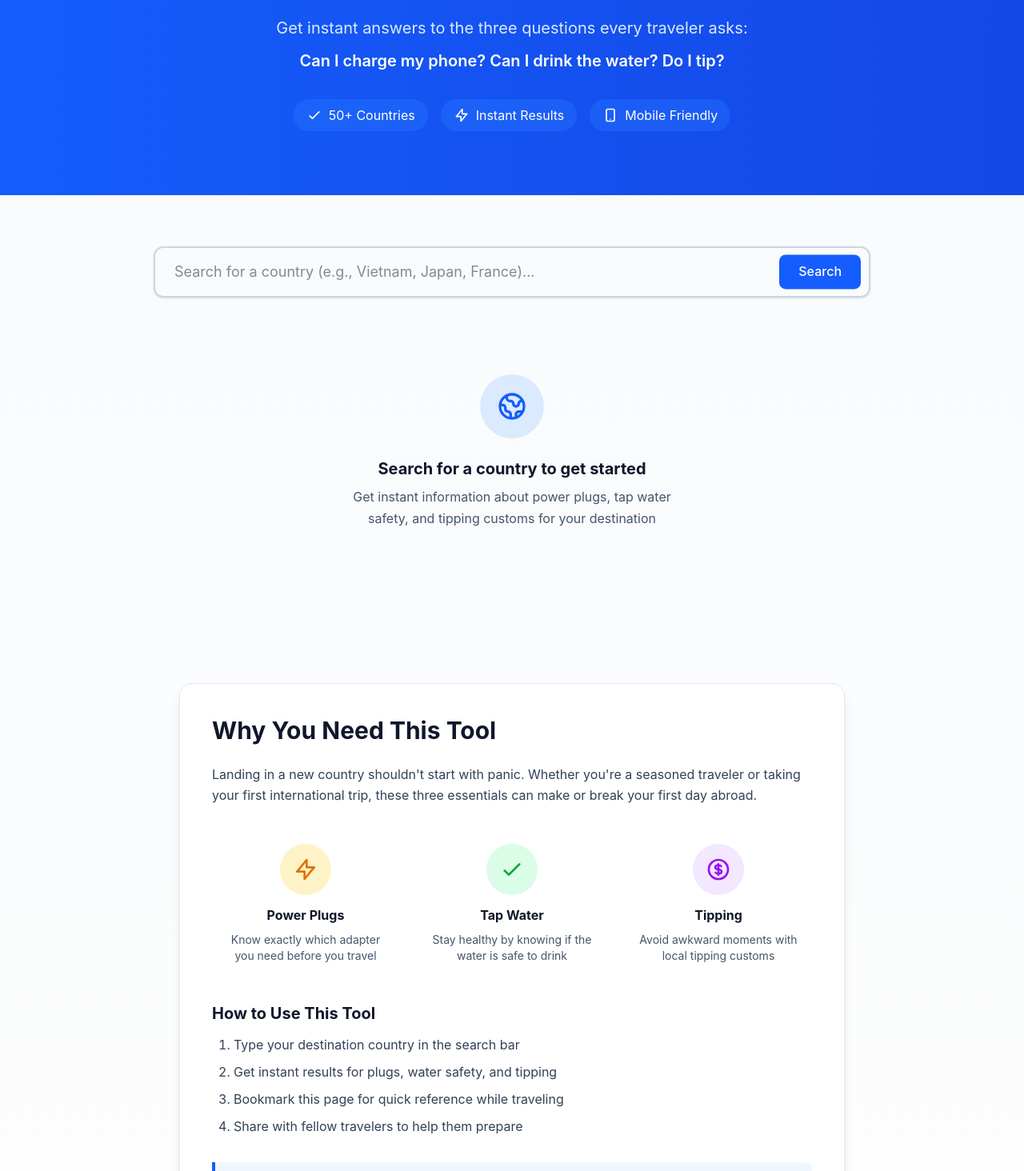
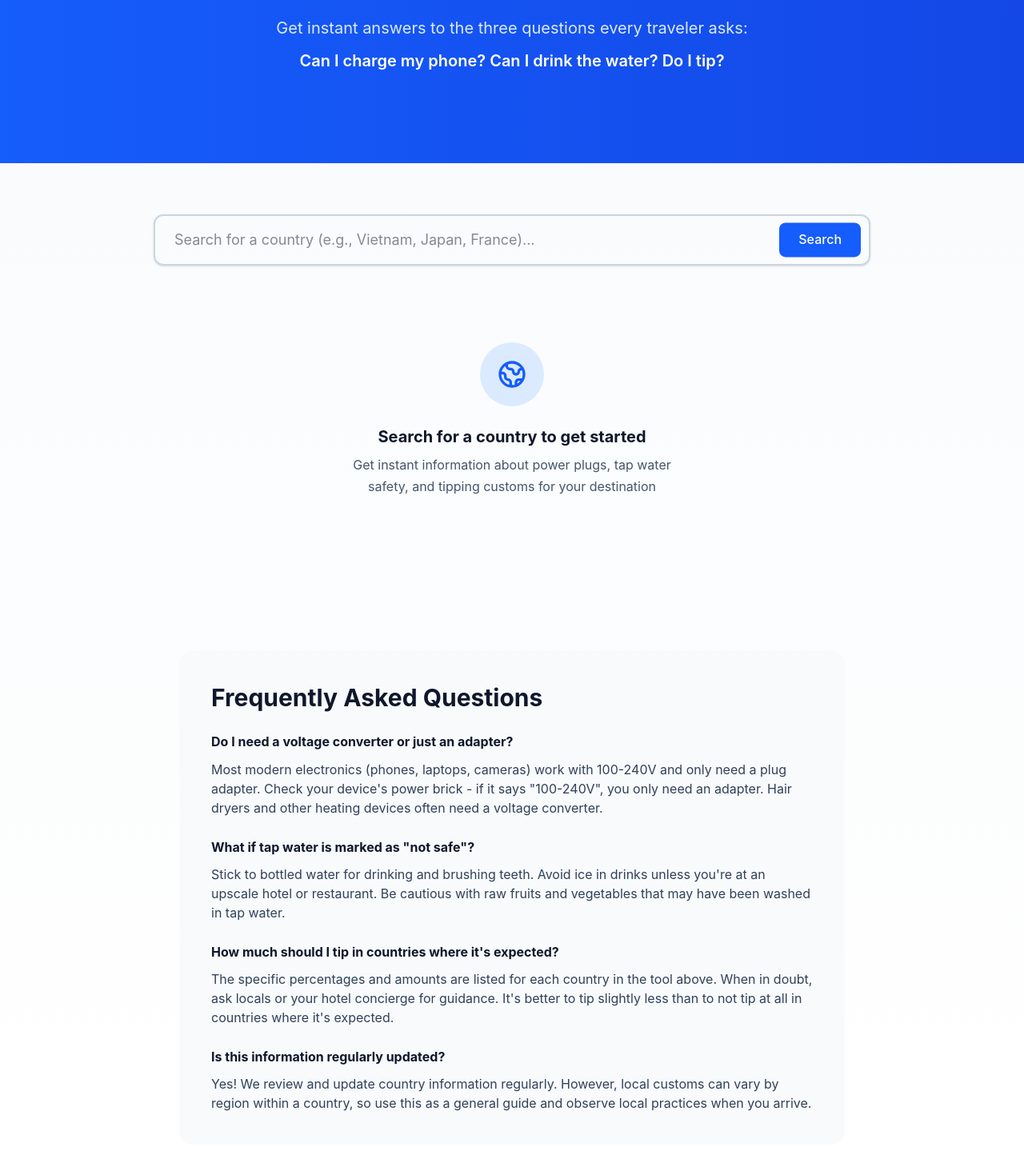
Before and after one commit to bansalmanik/travel-website, a Next.js app: page /travel-essentials in a window 1280 px wide. Shown: the part 226-1690 px from the top of the page at 80% size. Built offline with nearby package versions, Linux system fonts and the light colour scheme.

Commit message:
refactored travel essential page

```diff
--- a/app/components/TravelEssentialsPromo.tsx
+++ b/app/components/TravelEssentialsPromo.tsx
@@ -21,26 +21,6 @@ export function TravelEssentialsPromo() {
           Can I charge my phone? Can I drink the water? Do I tip?
         </p>
 
-        <div className="flex flex-wrap gap-3 mb-6">
-          <div className="flex items-center gap-2 text-sm bg-blue-500/30 px-3 py-1.5 rounded-full">
-            <svg className="w-4 h-4" fill="none" stroke="currentColor" viewBox="0 0 24 24">
-              <path strokeLinecap="round" strokeLinejoin="round" strokeWidth={2} d="M5 13l4 4L19 7" />
-            </svg>
-            <span>50+ Countries</span>
-          </div>
-          <div className="flex items-center gap-2 text-sm bg-blue-500/30 px-3 py-1.5 rounded-full">
-            <svg className="w-4 h-4" fill="none" stroke="currentColor" viewBox="0 0 24 24">
-              <path strokeLinecap="round" strokeLinejoin="round" strokeWidth={2} d="M13 10V3L4 14h7v7l9-11h-7z" />
-            </svg>
-            <span>Instant Results</span>
-          </div>
-          <div className="flex items-center gap-2 text-sm bg-blue-500/30 px-3 py-1.5 rounded-full">
-            <svg className="w-4 h-4" fill="none" stroke="currentColor" viewBox="0 0 24 24">
-              <path strokeLinecap="round" strokeLinejoin="round" strokeWidth={2} d="M12 18h.01M8 21h8a2 2 0 002-2V5a2 2 0 00-2-2H8a2 2 0 00-2 2v14a2 2 0 002 2z" />
-            </svg>
-            <span>Mobile Friendly</span>
-          </div>
-        </div>
 
         <Link
           href="/travel-essentials"
--- a/app/travel-essentials/page.tsx
+++ b/app/travel-essentials/page.tsx
@@ -97,26 +97,6 @@ export default function TravelEssentialsPage() {
                   Can I charge my phone? Can I drink the water? Do I tip?
                 </span>
               </p>
-              <div className="flex flex-wrap justify-center gap-4 text-sm sm:text-base">
-                <div className="flex items-center gap-2 bg-blue-500/30 px-4 py-2 rounded-full">
-                  <svg className="w-5 h-5" fill="none" stroke="currentColor" viewBox="0 0 24 24">
-                    <path strokeLinecap="round" strokeLinejoin="round" strokeWidth={2} d="M5 13l4 4L19 7" />
-                  </svg>
-                  <span>50+ Countries</span>
-                </div>
-                <div className="flex items-center gap-2 bg-blue-500/30 px-4 py-2 rounded-full">
-                  <svg className="w-5 h-5" fill="none" stroke="currentColor" viewBox="0 0 24 24">
-                    <path strokeLinecap="round" strokeLinejoin="round" strokeWidth={2} d="M13 10V3L4 14h7v7l9-11h-7z" />
-                  </svg>
-                  <span>Instant Results</span>
-                </div>
-                <div className="flex items-center gap-2 bg-blue-500/30 px-4 py-2 rounded-full">
-                  <svg className="w-5 h-5" fill="none" stroke="currentColor" viewBox="0 0 24 24">
-                    <path strokeLinecap="round" strokeLinejoin="round" strokeWidth={2} d="M12 18h.01M8 21h8a2 2 0 002-2V5a2 2 0 00-2-2H8a2 2 0 00-2 2v14a2 2 0 002 2z" />
-                  </svg>
-                  <span>Mobile Friendly</span>
-                </div>
-              </div>
             </div>
           </div>
         </div>
@@ -126,77 +106,6 @@ export default function TravelEssentialsPage() {
           <TravelEssentialsWidget data={data} />
         </div>
 
-        {/* Info Section */}
-        <div className="max-w-4xl mx-auto px-4 sm:px-6 lg:px-8 py-8 sm:py-12 lg:py-16">
-          <div className="bg-white rounded-2xl shadow-lg border border-slate-200 p-6 sm:p-8 lg:p-10">
-            <h2 className="text-2xl sm:text-3xl font-bold text-slate-900 mb-6">
-              Why You Need This Tool
-            </h2>
-
-            <div className="space-y-6 text-slate-700 leading-relaxed">
-              <p>
-                Landing in a new country shouldn't start with panic. Whether you're a seasoned traveler or taking your first international trip,
-                these three essentials can make or break your first day abroad.
-              </p>
-
-              <div className="grid sm:grid-cols-3 gap-6 my-8">
-                <div className="text-center p-4">
-                  <div className="w-16 h-16 bg-amber-100 rounded-full flex items-center justify-center mx-auto mb-3">
-                    <svg className="w-8 h-8 text-amber-600" fill="none" stroke="currentColor" viewBox="0 0 24 24">
-                      <path strokeLinecap="round" strokeLinejoin="round" strokeWidth={2} d="M13 10V3L4 14h7v7l9-11h-7z" />
-                    </svg>
-                  </div>
-                  <h3 className="font-bold text-slate-900 mb-2">Power Plugs</h3>
-                  <p className="text-sm text-slate-600">
-                    Know exactly which adapter you need before you travel
-                  </p>
-                </div>
-
-                <div className="text-center p-4">
-                  <div className="w-16 h-16 bg-green-100 rounded-full flex items-center justify-center mx-auto mb-3">
-                    <svg className="w-8 h-8 text-green-600" fill="none" stroke="currentColor" viewBox="0 0 24 24">
-                      <path strokeLinecap="round" strokeLinejoin="round" strokeWidth={2} d="M5 13l4 4L19 7" />
-                    </svg>
-                  </div>
-                  <h3 className="font-bold text-slate-900 mb-2">Tap Water</h3>
-                  <p className="text-sm text-slate-600">
-                    Stay healthy by knowing if the water is safe to drink
-                  </p>
-                </div>
-
-                <div className="text-center p-4">
-                  <div className="w-16 h-16 bg-purple-100 rounded-full flex items-center justify-center mx-auto mb-3">
-                    <svg className="w-8 h-8 text-purple-600" fill="none" stroke="currentColor" viewBox="0 0 24 24">
-                      <path strokeLinecap="round" strokeLinejoin="round" strokeWidth={2} d="M12 8c-1.657 0-3 .895-3 2s1.343 2 3 2 3 .895 3 2-1.343 2-3 2m0-8c1.11 0 2.08.402 2.599 1M12 8V7m0 1v8m0 0v1m0-1c-1.11 0-2.08-.402-2.599-1M21 12a9 9 0 11-18 0 9 9 0 0118 0z" />
-                    </svg>
-                  </div>
-                  <h3 className="font-bold text-slate-900 mb-2">Tipping</h3>
-                  <p className="text-sm text-slate-600">
-                    Avoid awkward moments with local tipping customs
-                  </p>
-                </div>
-              </div>
-
-              <h3 className="text-xl font-bold text-slate-900 mt-8 mb-3">
-                How to Use This Tool
-              </h3>
-              <ol className="list-decimal list-inside space-y-2 ml-2">
-                <li>Type your destination country in the search bar</li>
-                <li>Get instant results for plugs, water safety, and tipping</li>
-                <li>Bookmark this page for quick reference while traveling</li>
-                <li>Share with fellow travelers to help them prepare</li>
-              </ol>
-
-              <div className="bg-blue-50 border-l-4 border-blue-600 p-4 sm:p-6 mt-8 rounded-r-lg">
-                <h3 className="font-bold text-blue-900 mb-2">Pro Tip</h3>
-                <p className="text-blue-800 text-sm sm:text-base">
-                  Save this page to your phone's home screen for offline access. Take a screenshot of your destination's
-                  info before you fly, so you have it handy even without internet connection.
-                </p>
-              </div>
-            </div>
-          </div>
-        </div>
 
         {/* FAQ Section */}
         <div className="max-w-4xl mx-auto px-4 sm:px-6 lg:px-8 py-8 sm:py-12 lg:py-16">
```
